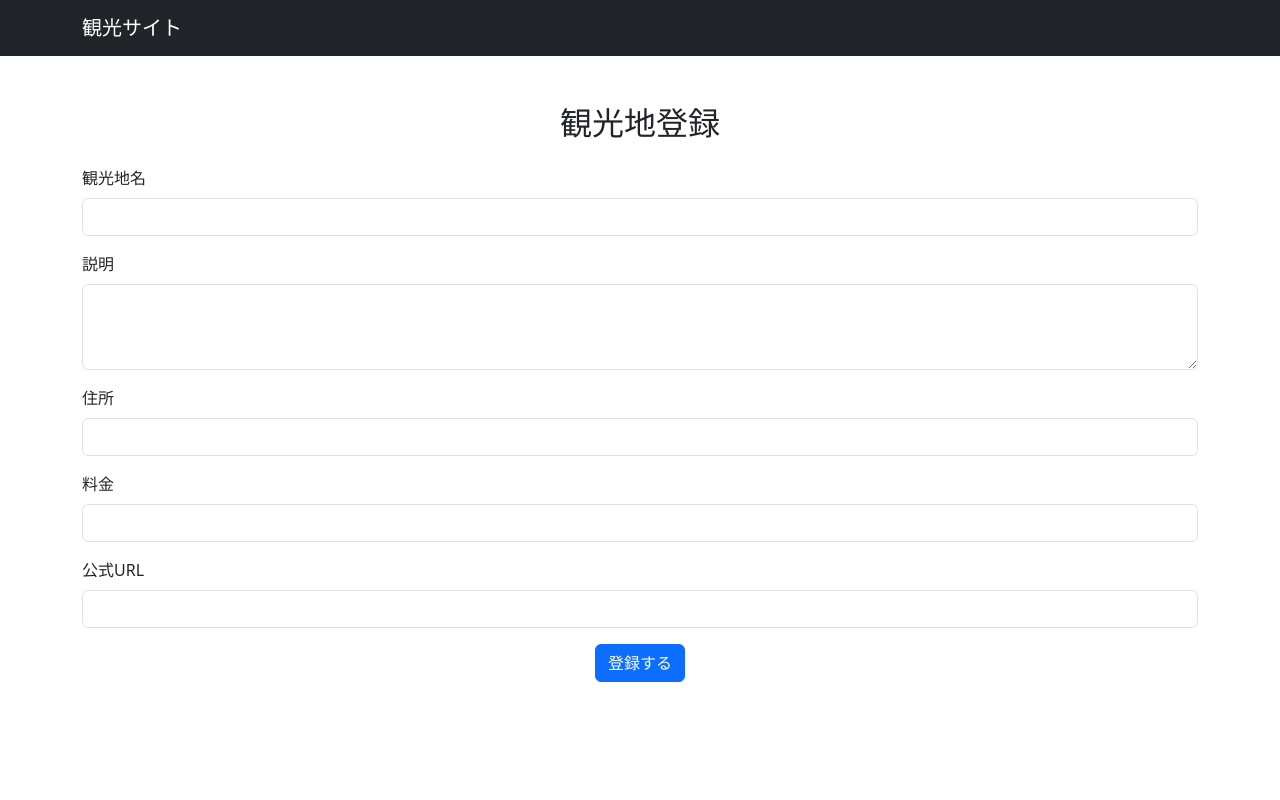
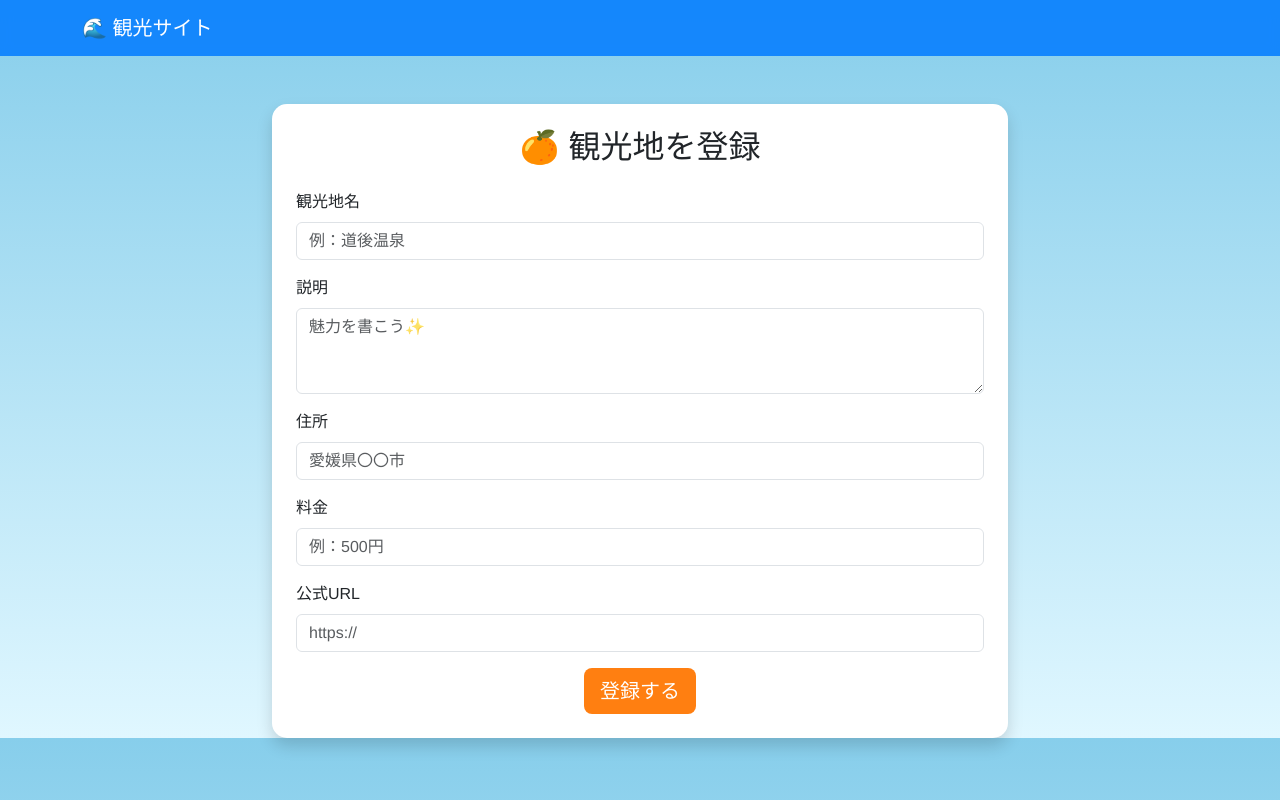
Before and after one commit to Miki-chan116/tourist-app, a Python web app: template templates/add.html in a window 1280 px wide. Run offline with Jinja, Linux system fonts and the light colour scheme; the template is opened without the code that fills it, so the values that code supplies are empty.

Commit message:
変更内容を書く

```diff
--- /dev/null
+++ b/static/css/style.css
@@ -0,0 +1,56 @@
+/* ===== 全体背景（空グラデ） ===== */
+body {
+    background: linear-gradient(to bottom, #87ceeb, #e0f7ff);
+    font-family: "Helvetica Neue", Arial, sans-serif;
+}
+
+/* ===== ナビバー ===== */
+.navbar {
+    background: rgba(0, 123, 255, 0.85) !important;
+    backdrop-filter: blur(6px);
+}
+
+/* ===== タイトル ===== */
+h1 {
+    color: #0d3b66;
+    font-weight: bold;
+}
+
+/* ===== カード ===== */
+.card {
+    border: none;
+    border-radius: 15px;
+    overflow: hidden;
+    transition: 0.3s;
+}
+
+/* ホバーで浮く */
+.card:hover {
+    transform: translateY(-8px);
+    box-shadow: 0 10px 25px rgba(0,0,0,0.2);
+}
+
+/* 画像 */
+.card img {
+    height: 200px;
+    object-fit: cover;
+}
+
+/* ===== ボタン（みかんカラー） ===== */
+.btn-primary {
+    background-color: #ff7f11;
+    border: none;
+}
+
+.btn-primary:hover {
+    background-color: #e66a00;
+}
+
+/* ===== 公式リンク ===== */
+a {
+    color: #0077b6;
+}
+
+a:hover {
+    color: #023e8a;
+}
--- a/templates/add.html
+++ b/templates/add.html
@@ -7,6 +7,9 @@
 
     <!-- Bootstrap -->
     <link href="https://cdn.jsdelivr.net/npm/bootstrap@5.3.0/dist/css/bootstrap.min.css" rel="stylesheet">
+
+    <!-- CSS -->
+    <link rel="stylesheet" href="{{ url_for('static', filename='css/style.css') }}">
 </head>
 
 <body>
@@ -14,52 +17,59 @@
 <!-- ナビバー -->
 <nav class="navbar navbar-dark bg-dark">
     <div class="container">
-        <a class="navbar-brand" href="/">観光サイト</a>
+        <a class="navbar-brand" href="/">🌊 観光サイト</a>
     </div>
 </nav>
 
-<!-- フォーム -->
+<!-- メイン -->
 <div class="container mt-5">
-    <h2 class="mb-4 text-center">観光地登録</h2>
+
+    <div class="row justify-content-center">
+        <div class="col-md-8">
+
+            <!-- カード化 -->
+            <div class="card shadow p-4">
+
+                <h2 class="text-center mb-4">🍊 観光地を登録</h2>
 
                 <form method="POST" action="/add">
 
-        <!-- 観光地名 -->
                     <div class="mb-3">
                         <label class="form-label">観光地名</label>
-            <input type="text" name="name" class="form-control" required>
+                        <input type="text" name="name" class="form-control" placeholder="例：道後温泉" required>
                     </div>
 
-        <!-- 説明 -->
                     <div class="mb-3">
                         <label class="form-label">説明</label>
-            <textarea name="description" class="form-control" rows="3"></textarea>
+                        <textarea name="description" class="form-control" rows="3" placeholder="魅力を書こう✨"></textarea>
                     </div>
 
-        <!-- 住所 -->
                     <div class="mb-3">
                         <label class="form-label">住所</label>
-            <input type="text" name="address" class="form-control">
+                        <input type="text" name="address" class="form-control" placeholder="愛媛県〇〇市">
                     </div>
 
-        <!-- 料金 -->
                     <div class="mb-3">
                         <label class="form-label">料金</label>
-            <input type="text" name="price" class="form-control">
+                        <input type="text" name="price" class="form-control" placeholder="例：500円">
                     </div>
 
-        <!-- 公式URL -->
                     <div class="mb-3">
                         <label class="form-label">公式URL</label>
-            <input type="url" name="official_url" class="form-control">
+                        <input type="url" name="official_url" class="form-control" placeholder="https://">
                     </div>
 
-        <!-- ボタン -->
                     <div class="text-center">
-            <button type="submit" class="btn btn-primary">登録する</button>
+                        <button type="submit" class="btn btn-primary btn-lg">登録する</button>
                     </div>
 
                 </form>
+
+            </div>
+
+        </div>
+    </div>
+
 </div>
 
 </body>
```
Also changed, not shown: templates/index.html (+11 -2 lines). Lines whose indentation alone changed are shown as unchanged.
